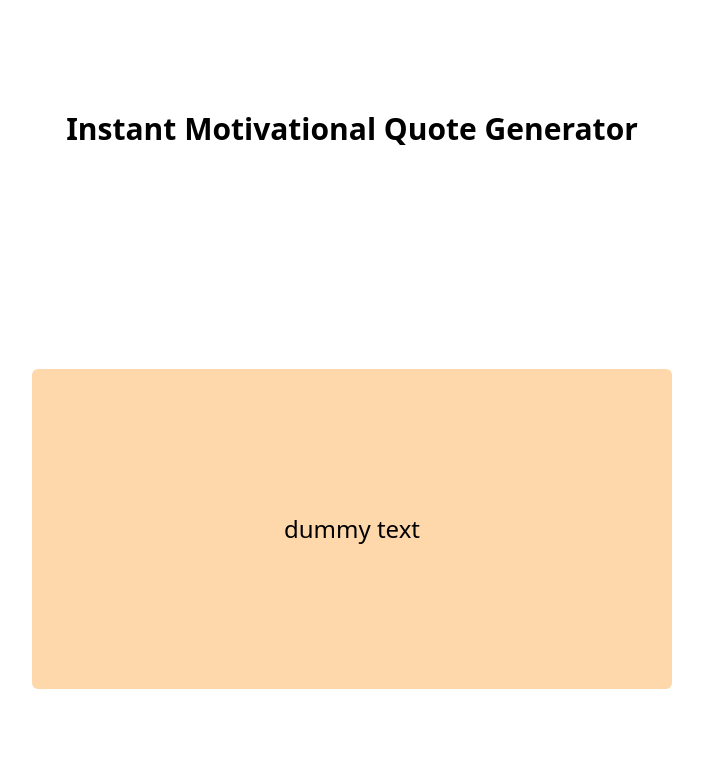
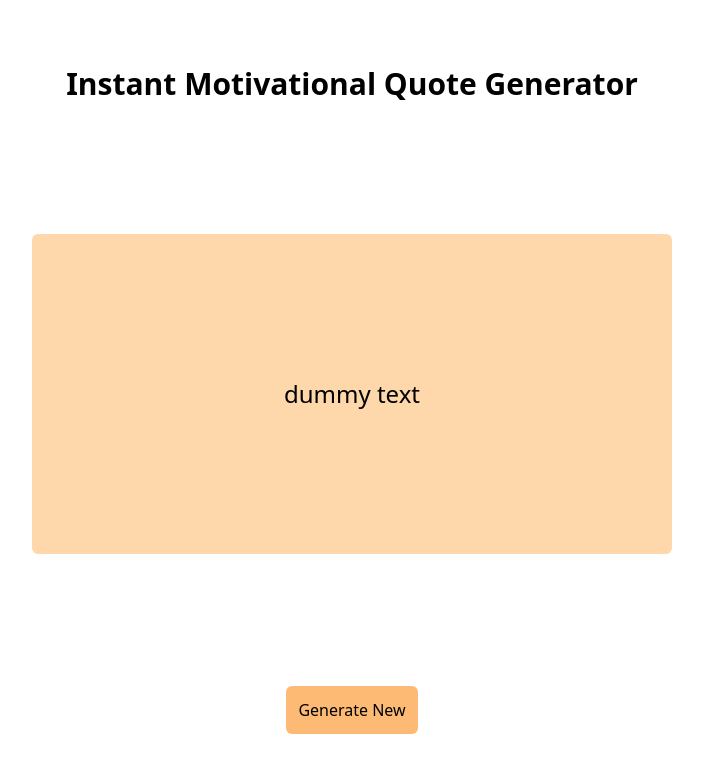
Before and after one commit to yash373/make-me-feel-better, a Next.js app: page / in a window 1280 px wide. Shown: the top 772 px of the page, without its empty margins (288-991 px from the left). Built offline with nearby package versions, Linux system fonts and the light colour scheme.

Commit message:
finished generate random button

```diff
--- /dev/null
+++ b/components/RandomButton.js
@@ -0,0 +1,11 @@
+import React from 'react'
+
+const RandomButton = () => {
+  return (
+    <button className='mx-auto p-3 rounded-md my-auto bg-orange-300 hover:bg-orange-400'>
+      Generate New
+    </button>
+  )
+}
+
+export default RandomButton
--- a/pages/index.js
+++ b/pages/index.js
@@ -1,12 +1,14 @@
 import React from 'react'
 import Heading from '@/components/Heading'
 import Quote from '@/components/Quote'
+import RandomButton from '@/components/RandomButton'
 
 const Index = () => {
   return (
     <div className='flex flex-col h-screen'>
       <Heading />
       <Quote text={"dummy text"} />
+      <RandomButton />
     </div>
   )
 }
```
